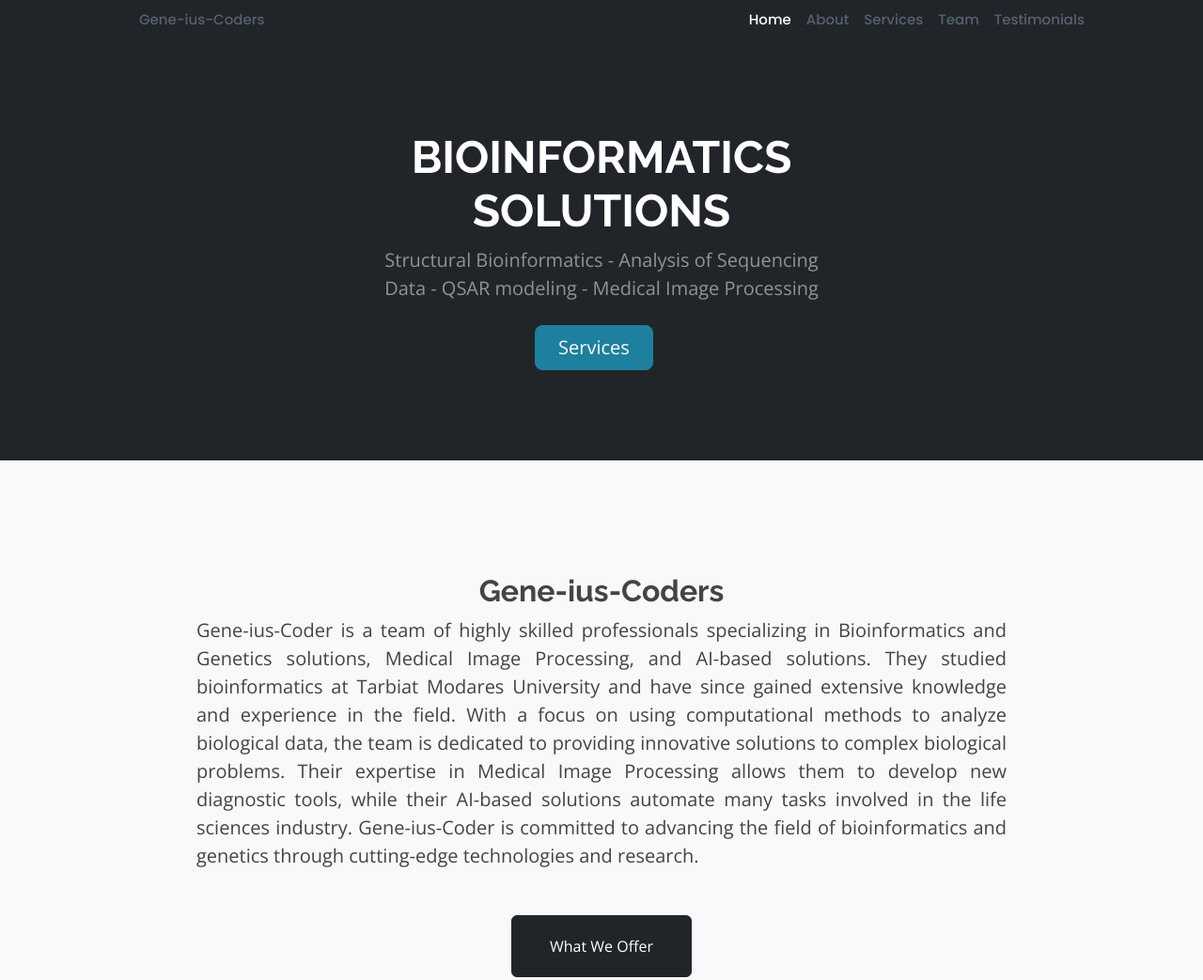
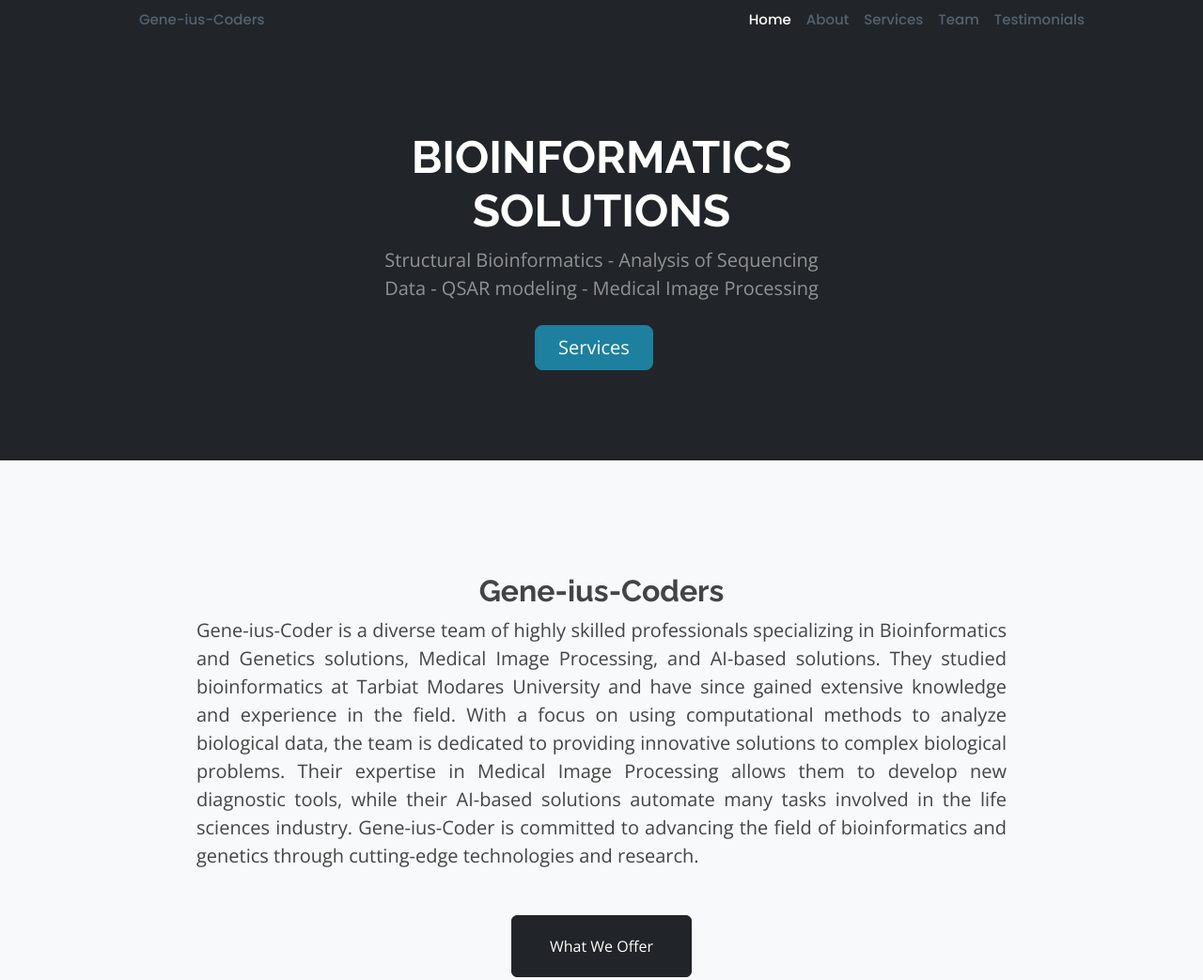
Before and after one commit to Gene-ius-Coders/gene-ius-coders.github.io, a plain HTML site: page index.html in a window 1280 px wide. Shown: the top 1043 px of the page at 94% size. Drawn offline with nearby package versions, Linux system fonts and the light colour scheme.

Commit message:
index.html

```diff
--- a/index.html
+++ b/index.html
@@ -82,7 +82,7 @@
                 <div class="col-lg-10">
                     <h2>Gene-ius-Coders</h2>
                     <p class="lead mb-5" style="text-align: justify; text-justify: inter-word;">
-                        Gene-ius-Coder is a team of highly skilled professionals specializing in Bioinformatics and
+                        <b>Gene-ius-Coder</b> is a <b>diverse</b> team of highly skilled professionals specializing in Bioinformatics and
                         Genetics solutions, Medical Image Processing, and AI-based solutions. They studied
                         bioinformatics at Tarbiat Modares University and have since gained extensive knowledge and
                         experience in the field. With a focus on using computational methods to analyze biological data,
```
